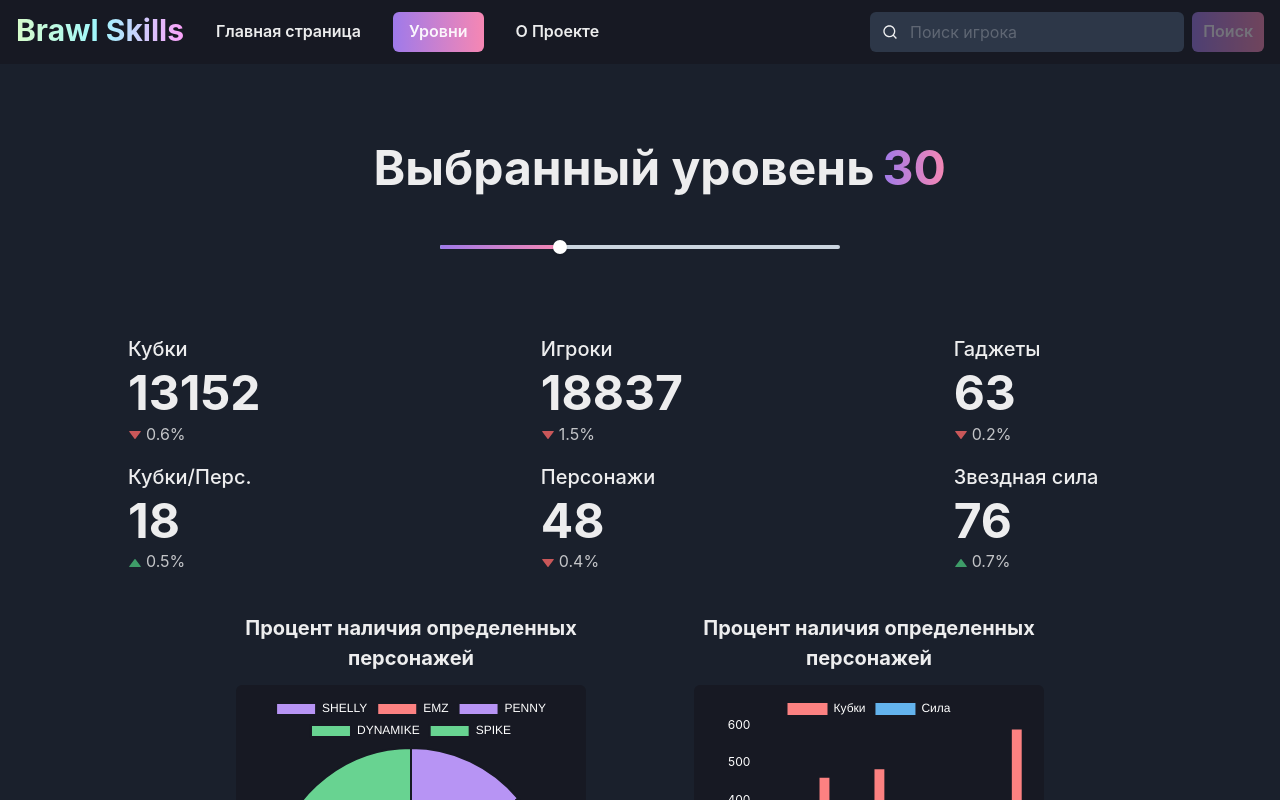
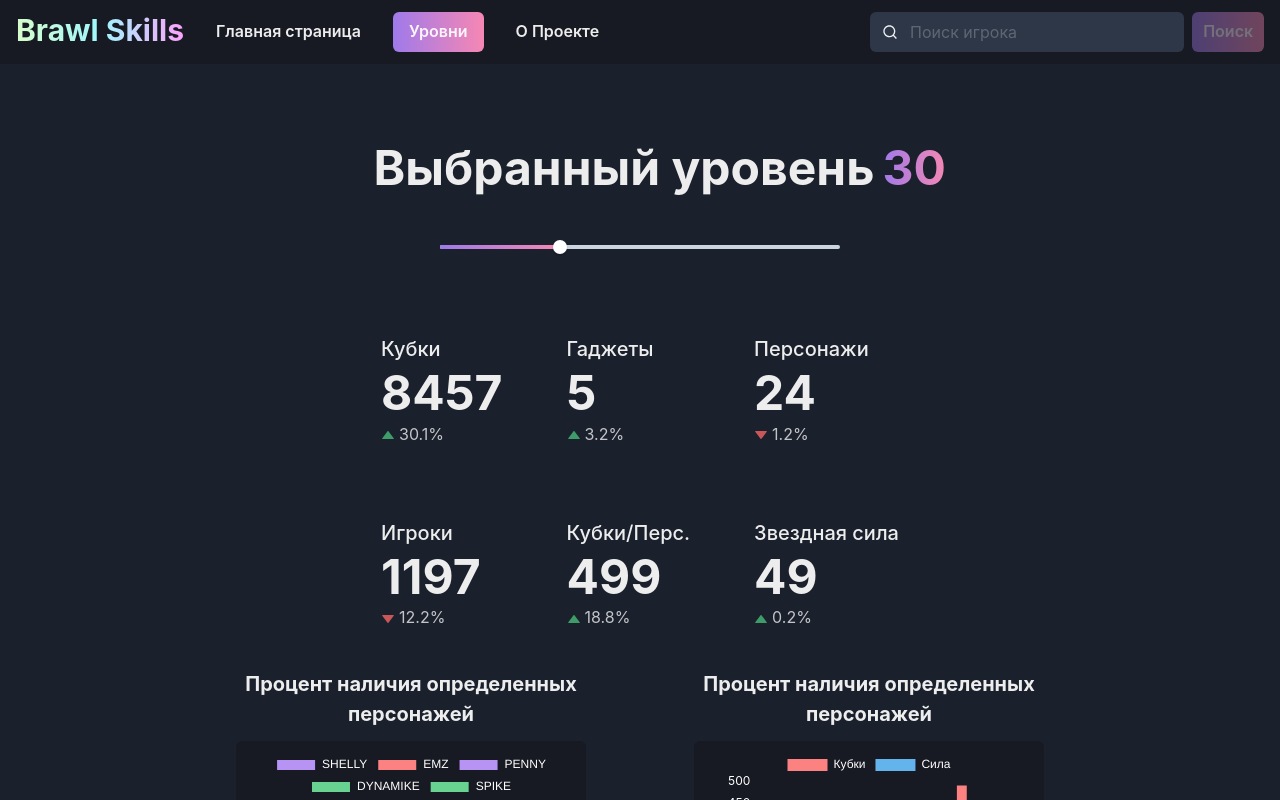
Before and after one commit to brawl-skills/frontend, a React (Create React App) app: page /lvl in a window 1280 px wide. Shown: the top 800 px of the page. Built offline with nearby package versions, Linux system fonts and the light colour scheme.

Commit message:
♻️ Refactor Stats block

```diff
--- /dev/null
+++ b/src/components/Stats.tsx
@@ -0,0 +1,90 @@
+import {
+  Wrap,
+  Stat as ChakraStat,
+  StatLabel,
+  StatNumber,
+  StatHelpText,
+  StatArrow,
+  Skeleton,
+  Heading,
+  Stack,
+} from '@chakra-ui/react'
+
+export default function Stats({ data, isLoading }: StatsProps) {
+  // Split data for 3 arrays
+  const splitStats = [
+    data.filter((_, i) => i + 1 <= data.length / 3),
+    data.filter(
+      (_, i) => i + 1 <= (data.length / 3) * 2 && i + 1 > data.length / 3
+    ),
+    data.filter((_, i) => i + 1 > (data.length / 3) * 2),
+  ]
+
+  return (
+    <Stack
+      direction={{ base: 'column', md: 'row' }}
+      spacing={{ base: 8, md: 16 }}
+      justify="center"
+      w="100%"
+    >
+      {splitStats.map((arr) => (
+        <Wrap
+          direction={{ base: 'row', md: 'column' }}
+          spacing={{ base: 8, md: 16 }}
+        >
+          {arr.map(({ title, value, percent, arrow }) => (
+            <Stat
+              title={title}
+              value={value}
+              percent={percent}
+              arrow={arrow}
+              isLoading={isLoading}
+            />
+          ))}
+        </Wrap>
+      ))}
+    </Stack>
+  )
+}
+
+function Stat({ title, value, percent, arrow, isLoading }: StatProps) {
+  return (
+    <ChakraStat>
+      <StatLabel fontSize={{ base: 'lg', md: 'xl' }}>{title}</StatLabel>
+      <Skeleton isLoaded={!isLoading}>
+        <StatNumber>
+          <Heading fontSize={{ base: '4xl', md: '5xl' }}>{value}</Heading>
+        </StatNumber>
+        <StatHelpText fontSize={{ base: 'sm', md: 'md' }}>
+          <StatArrow type={arrow === 'up' ? 'increase' : 'decrease'} />
+          {percent}%
+        </StatHelpText>
+      </Skeleton>
+    </ChakraStat>
+  )
+}
+
+// Types
+Stat.defaultProps = {
+  isLoading: false,
+}
+
+Stats.defaultProps = {
+  isLoading: false,
+}
+
+export type Tinfo = {
+  title: string
+  value: number
+  percent: number
+  arrow: 'up' | 'down'
+}
+
+interface StatProps extends Tinfo {
+  isLoading?: true | false
+}
+
+export interface StatsProps {
+  data: Array<StatProps>
+  isLoading?: true | false
+}
--- a/src/screens/Levels.tsx
+++ b/src/screens/Levels.tsx
@@ -9,17 +9,12 @@
   SliderTrack,
   SliderFilledTrack,
   SliderThumb,
-  Stat,
-  StatLabel,
-  StatArrow,
-  StatNumber,
-  StatHelpText,
-  Skeleton,
 } from '@chakra-ui/react'
 
 // Components
 import PageBody from '../components/PageBody'
 import ChartBox from '../components/ChartBox'
+import Stats, { Tinfo } from '../components/Stats'
 
 // Graphs
 import PieChart from '../components/charts/PieChart'
@@ -45,7 +40,7 @@
   return (
     <PageBody dir="column">
       <LevelSelect level={level} setLevel={setLevel} setLoading={setLoading} />
-      <Stats isLoading={isLoading} />
+      <Stats data={levelStats} isLoading={isLoading} />
       <Graphs isLoading={isLoading} />
     </PageBody>
   )
@@ -106,80 +101,29 @@
   )
 }
 
-function Stats({ isLoading }: StatsProps) {
-  const levelStats: Array<StatType> = [
-    { title: 'Кубки', number: random(1000, 20000), arrow: 'up', percent: 30.1 },
+const levelStats: Array<Tinfo> = [
+  { title: 'Кубки', value: random(1000, 20000), arrow: 'up', percent: 30.1 },
   {
     title: 'Игроки',
-      number: random(500, 30000),
+    value: random(500, 30000),
     arrow: 'down',
     percent: 12.2,
   },
-    { title: 'Гаджеты', number: random(0, 100), arrow: 'up', percent: 3.2 },
+  { title: 'Гаджеты', value: random(0, 100), arrow: 'up', percent: 3.2 },
   {
     title: 'Кубки/Перс.',
-      number: random(10, 600),
+    value: random(10, 600),
     arrow: 'up',
     percent: 18.8,
   },
-    { title: 'Персонажи', number: random(1, 60), arrow: 'down', percent: 1.2 },
+  { title: 'Персонажи', value: random(1, 60), arrow: 'down', percent: 1.2 },
   {
     title: 'Звездная сила',
-      number: random(1, 100),
+    value: random(1, 100),
     arrow: 'up',
     percent: 0.2,
   },
 ]
-
-  levelStats.forEach((e, i) => {
-    levelStats[i].arrow = random(0, 1) === 1 ? 'up' : 'down'
-    levelStats[i].percent = Number((random(1, 200) / 100).toFixed(1))
-  })
-
-  return (
-    <Stack w="100%">
-      <Stack direction="row" display={{ base: 'none', md: 'flex' }}>
-        {levelStats.map((e, i) => {
-          if (i === 2) return <StatBlock isLoading={isLoading} {...e} />
-          if (i < 3)
-            return (
-              <>
-                <StatBlock isLoading={isLoading} {...e} />
-                <Flex flex="1" />
-              </>
-            )
-          return null
-        })}
-      </Stack>
-      <Stack direction="row" display={{ base: 'none', md: 'flex' }}>
-        {levelStats.map((e, i) => {
-          if (i === 5) return <StatBlock isLoading={isLoading} {...e} />
-          if (i > 2)
-            return (
-              <>
-                <StatBlock isLoading={isLoading} {...e} />
-                <Flex flex="1" />
-              </>
-            )
-          return null
-        })}
-      </Stack>
-      <Stack display={{ base: 'flex', md: 'none' }}>
-        {levelStats.map((e, i) => {
-          if (i % 2 === 0)
-            return (
-              <MobileStats
-                isLoading={isLoading}
-                left={e}
-                right={levelStats[i + 1]}
-              />
-            )
-          return null
-        })}
-      </Stack>
-    </Stack>
-  )
-}
 
 function Graphs({ isLoading }: GraphsProps) {
   return (
@@ -246,56 +190,6 @@
   return <BarChart data1Name="Кубки" data2Name="Сила" dataset={dataset} />
 }
 
-function MobileStats({ left, right, isLoading }: MobileStatsProps) {
-  return (
-    <Flex>
-      <StatBlock isLoading={isLoading} {...left} />
-      <Flex flex={1} />
-      {right ? (
-        <StatBlock isLoading={isLoading} {...right} />
-      ) : (
-        <Flex flex={1} />
-      )}
-    </Flex>
-  )
-}
-
-function StatBlock({
-  title,
-  number,
-  arrow,
-  percent,
-  isLoading,
-}: StatBlockProps) {
-  return (
-    <Stat flex="1">
-      <StatLabel fontSize={{ base: 'lg', md: 'xl' }}>{title}</StatLabel>
-      <Skeleton isLoaded={!isLoading}>
-        <StatNumber>
-          <Heading fontSize={{ base: '4xl', md: '5xl' }}>{number}</Heading>
-        </StatNumber>
-        <StatHelpText fontSize={{ base: 'sm', md: 'md' }}>
-          <StatArrow type={arrow === 'up' ? 'increase' : 'decrease'} />
-          {percent}%
-        </StatHelpText>
-      </Skeleton>
-    </Stat>
-  )
-}
-
-interface MobileStatsProps {
-  left: StatType
-  right: StatType | null
-  isLoading: boolean
-}
-
-interface StatType {
-  title: string
-  number: number
-  arrow: 'up' | 'down'
-  percent: number
-}
-
 interface LevelSelectProps {
   level: number
   setLevel: React.Dispatch<React.SetStateAction<number>>
@@ -305,11 +199,3 @@
 interface GraphsProps {
   isLoading: boolean
 }
-
-interface StatsProps {
-  isLoading: boolean
-}
-
-interface StatBlockProps extends StatType {
-  isLoading: boolean
-}
```
Lines whose indentation alone changed are shown as unchanged.
